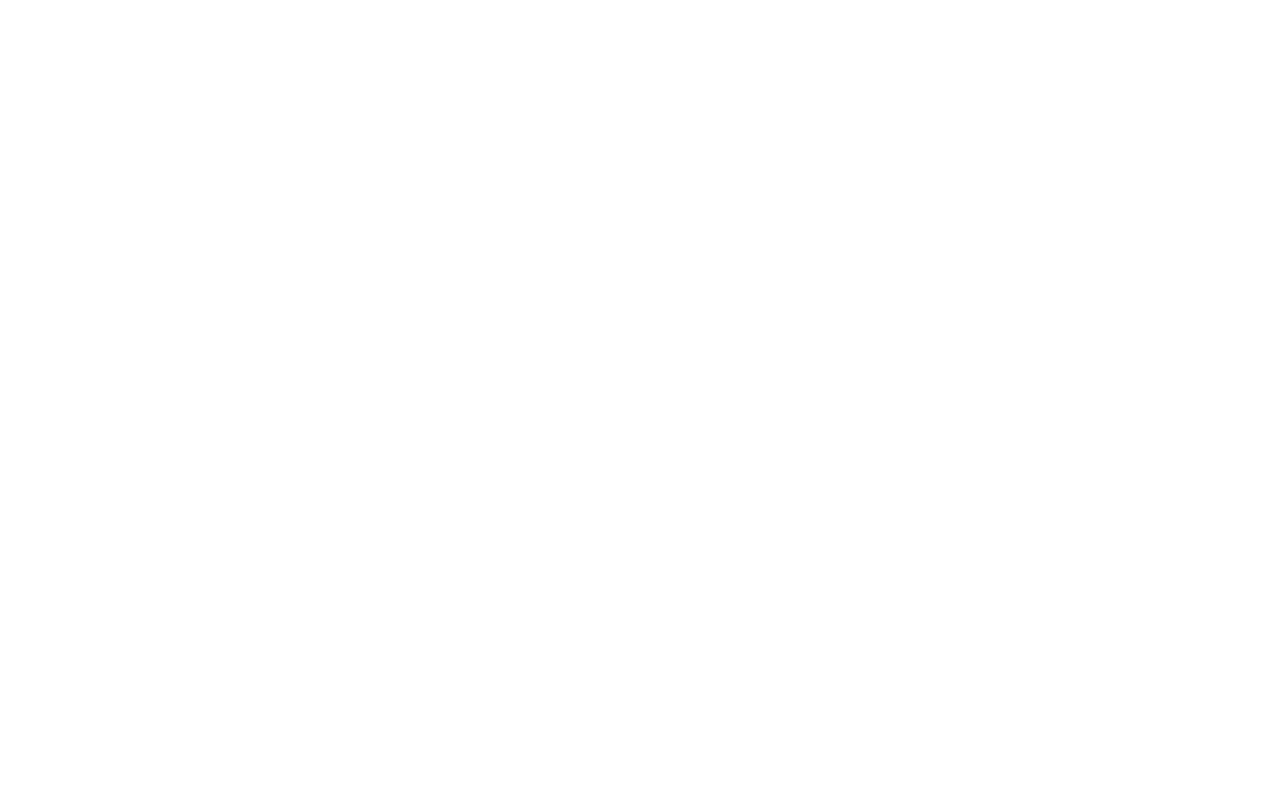
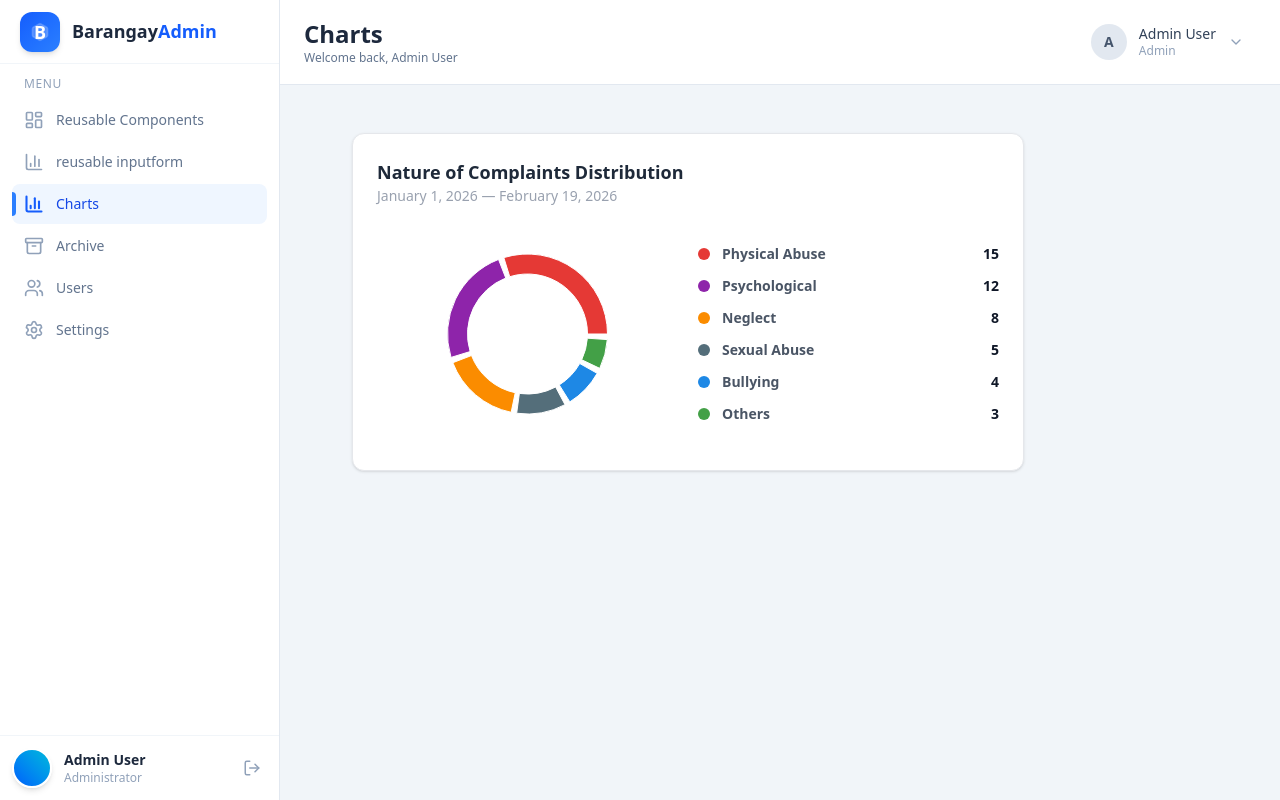
Before and after one commit to jeremiahmadronio/baranggay-management, a React (Vite) app: page /admin/charts in a window 1280 px wide. Before the commit this address had no page. Built offline with nearby package versions, Linux system fonts and the light colour scheme.

Commit message:
feat: install recharts and add reusable components donut charts

```diff
--- a/package.json
+++ b/package.json
@@ -15,7 +15,8 @@
     "lucide-react": "^0.563.0",
     "react": "^19.2.0",
     "react-dom": "^19.2.0",
-    "react-router-dom": "^7.13.0"
+    "react-router-dom": "^7.13.0",
+    "recharts": "^3.7.0"
   },
   "devDependencies": {
     "@eslint/js": "^9.39.1",
--- a/src/App.tsx
+++ b/src/App.tsx
@@ -6,6 +6,7 @@
 //admin
 import { Dashboard } from './admin-module/dashboard'
 import RecordInputDemo from './admin-module/record-input'
+import ChartPage from './admin-module/chart'
 
 //landing page
 import { LandingPage } from './landing-page'
@@ -35,6 +36,7 @@
       <Route path="/admin" element={<AdminLayout />}>
         <Route index element={<Navigate to="dashboard" replace />} />
         <Route path="dashboard" element={<Dashboard />} />
+        <Route path="charts" element={<ChartPage />} />
         <Route path="archive" element={<PagePlaceholder title="Archive" />} />
           <Route path="inputform" element={<RecordInputDemo/>} />
         <Route path="users" element={<PagePlaceholder title="User Management" />} />
--- /dev/null
+++ b/src/admin-module/chart.tsx
@@ -0,0 +1,23 @@
+import React from 'react';
+import DonutChart from '../reusable/DonutChart';
+
+export default function ChartPage() {
+  const complaintsData = [
+    { name: 'Physical Abuse', value: 15, color: '#e53935' },
+    { name: 'Psychological', value: 12, color: '#8e24aa' },
+    { name: 'Neglect', value: 8, color: '#fb8c00' },
+    { name: 'Sexual Abuse', value: 5, color: '#546e7a' },
+    { name: 'Bullying', value: 4, color: '#1e88e5' },
+    { name: 'Others', value: 3, color: '#43a047' },
+  ];
+
+  return (
+    <div className="p-10  min-h-screen">
+      <DonutChart
+        title="Nature of Complaints Distribution"
+        dateRange="January 1, 2026 — February 19, 2026"
+        data={complaintsData}
+      />
+    </div>
+  );
+};
--- a/src/layout/Nav-Items.tsx
+++ b/src/layout/Nav-Items.tsx
@@ -24,6 +24,7 @@
 export const adminNavItems: NavItemType[] = [
   { label: 'Reusable Components', path: '/admin/dashboard', icon: LayoutDashboard },
   { label: 'reusable inputform', path: '/admin/inputform', icon: BarChart3 },
+  { label: 'Charts', path: '/admin/charts', icon: BarChart3 },
   { label: 'Archive', path: '/admin/archive', icon: Archive },
   { label: 'Users', path: '/admin/users', icon: Users },
   { label: 'Settings', path: '/admin/settings', icon: Settings },
--- /dev/null
+++ b/src/reusable/DonutChart.tsx
@@ -0,0 +1,68 @@
+import React from 'react';
+import { PieChart, Pie, Cell, ResponsiveContainer, Tooltip } from 'recharts';
+
+interface ChartData {
+  name: string;
+  value: number;
+  color: string;
+}
+
+interface DonutChartProps {
+  title: string;
+  dateRange: string;
+  data: ChartData[];
+}
+
+const DonutChart: React.FC<DonutChartProps> = ({ title, dateRange, data }) => {
+  return (
+    <div className="bg-white p-6 rounded-xl shadow-sm border border-gray-200 max-w-2xl">
+      {/* Header Section */}
+      <div className="mb-4">
+        <h3 className="text-lg font-bold text-gray-800">{title}</h3>
+        <p className="text-sm text-gray-400 font-medium">{dateRange}</p>
+      </div>
+
+      <div className="flex flex-col md:flex-row items-center gap-5">
+        {/* Actual Chart */}
+        <div className="w-full h-56 md:w-1/2">
+          <ResponsiveContainer width="100%" height="100%">
+            <PieChart>
+              <Pie
+                data={data}
+                cx="50%"
+                cy="50%"
+                innerRadius={60}
+                outerRadius={80}
+                paddingAngle={4}
+                dataKey="value"
+              >
+                {data.map((entry, index) => (
+                  <Cell key={`cell-${index}`} fill={entry.color} />
+                ))}
+              </Pie>
+              <Tooltip />
+            </PieChart>
+          </ResponsiveContainer>
+        </div>
+
+        {/* Custom Legend Layout */}
+        <div className="w-full md:w-1/2 space-y-3">
+          {data.map((item, index) => (
+            <div key={index} className="flex items-center justify-between text-sm">
+              <div className="flex items-center gap-3">
+                <div
+                  className="w-3 h-3 rounded-full"
+                  style={{ backgroundColor: item.color }}
+                />
+                <span className="text-gray-600 font-semibold">{item.name}</span>
+              </div>
+              <span className="text-gray-900 font-bold">{item.value}</span>
+            </div>
+          ))}
+        </div>
+      </div>
+    </div>
+  );
+};
+
+export default DonutChart;
```
Also changed, not shown: 1 other file (tests, documents, lock files or other folders).
